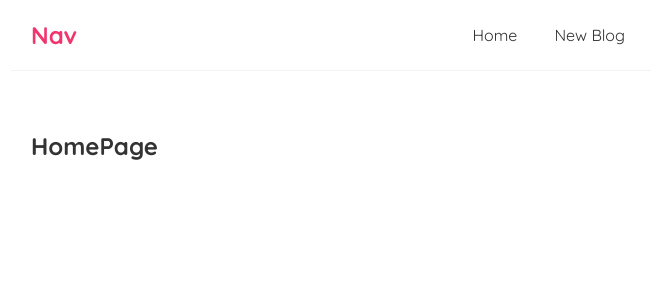
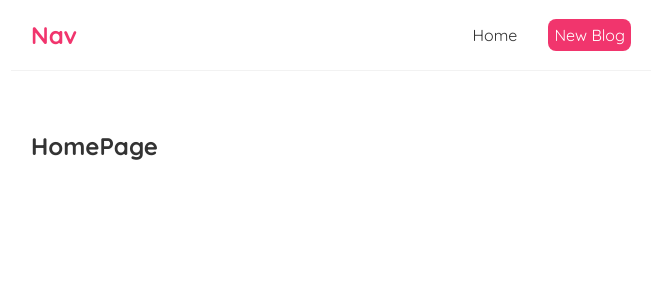
Before and after one commit to ShivaniAgarwal07/Blogging-App, a React (Create React App) app: page / in a window 1280 px wide. Shown: the top 300 px of the page, without its empty margins (309-971 px from the left). Built offline with nearby package versions, Linux system fonts and the light colour scheme.

Commit message:
added newblogs new look

```diff
--- a/src/Comps/nav.js
+++ b/src/Comps/nav.js
@@ -6,7 +6,13 @@
         <h2>Nav</h2>
         <div className="links">
             <a href="/">Home</a>
-            <a href="">New Blog</a>
+            <a href="/color"
+            style={{
+                color:"white",
+                borderRadius:"8px",
+                backgroundColor:"#f1356d"
+            }}
+            >New Blog</a>
         </div>
     </nav>
     );
```
